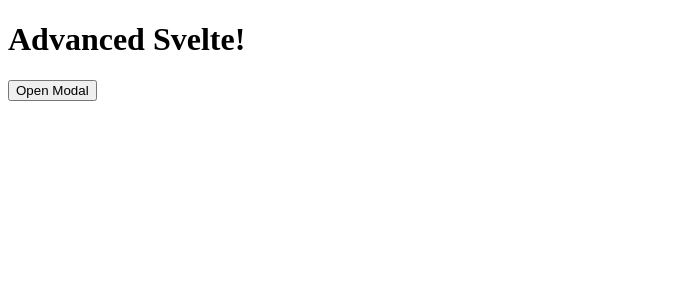
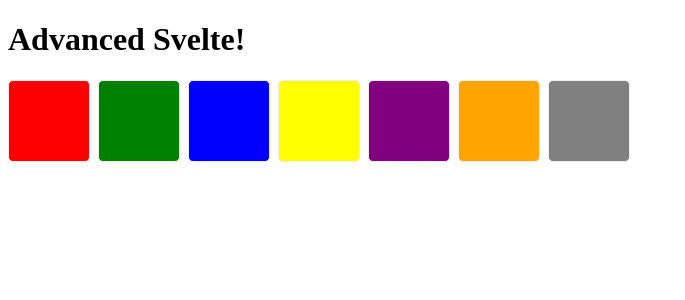
Before and after one commit to Waldemar-00/SVELTE-advanced-, a SvelteKit app: page / in a window 1280 px wide. Shown: the top 300 px of the page, without its empty margins (0-685 px from the left). Built offline with nearby package versions, Linux system fonts and the light colour scheme.

Commit message:
Transferred CSS variables to the child component.

```diff
--- /dev/null
+++ b/src/components/dinamicColors/Box.svelte
@@ -0,0 +1,11 @@
+<div class="box"></div>
+
+<style>
+	.box {
+		width: 10vmin;
+		height: 10vmin;
+		border: 1px solid #eee;
+		border-radius: 5px;
+		background-color: var(--color, #eee);
+	}
+</style>
--- /dev/null
+++ b/src/components/dinamicColors/MainBox.svelte
@@ -0,0 +1,18 @@
+<script>
+	import Box from './Box.svelte';
+	let colors = ['red', 'green', 'blue', 'yellow', 'purple', 'orange', 'gray'];
+</script>
+
+<section>
+	{#each colors as co}
+		<Box --color={co} />
+	{/each}
+</section>
+
+<style>
+	section {
+		display: flex;
+		flex-wrap: wrap;
+		gap: 0.5em;
+	}
+</style>
--- a/src/components/modal/Modal.svelte
+++ b/src/components/modal/Modal.svelte
@@ -1,17 +1,20 @@
 <script>
 	// @ts-nocheck
-	function open(e) {
+	let co = false;
+	function open() {
+		co = !co;
 		const dialog = document.querySelector('dialog');
 		dialog.showModal();
 		dialog.addEventListener('click', (e) => {
 			if (!e.target.hasAttribute('paragraph')) {
 				dialog.close();
+				co = !co;
 			}
 		});
 	}
 </script>
 
-<button on:click|self={open}>Open Modal</button>
+<button on:click|self={open} style:color={co ? 'red' : 'inherit'}>Open Modal</button>
 <dialog>
 	<p paragraph>
 		Lorem ipsum dolor sit amet, consectetur adipisicing elit. Distinctio architecto alias facilis,
--- a/src/routes/+page.svelte
+++ b/src/routes/+page.svelte
@@ -52,7 +52,8 @@
 	// import ActiveCss from '../components/activeCSS/ActiveCSS.svelte';
 	// import Composition from '../components/composition/Compositon.svelte';
 	// import MainFile from '../components/conditionalSlots/MainFile.svelte';
-	import Modal from '../components/modal/Modal.svelte';
+	// import Modal from '../components/modal/Modal.svelte';
+	import MainBox from '../components/dinamicColors/MainBox.svelte';
 </script>
 
 <h1>Advanced Svelte!</h1>
@@ -102,4 +103,4 @@
 <!-- <ActiveCss /> -->
 <!-- <Composition /> -->
 <!-- <MainFile /> -->
-<Modal />
+<MainBox />
```
